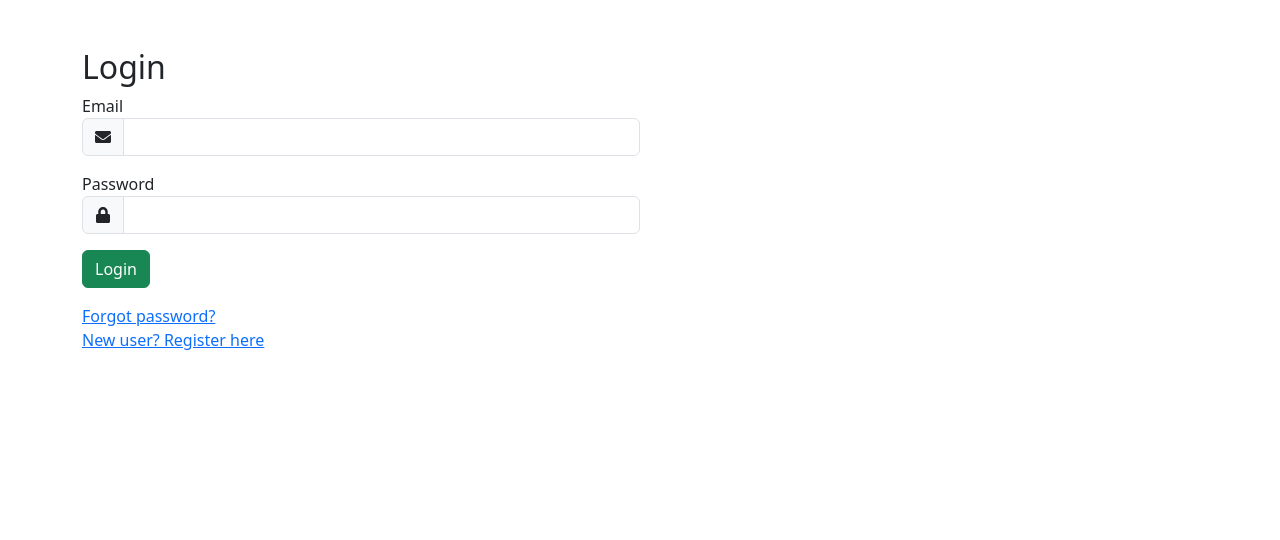
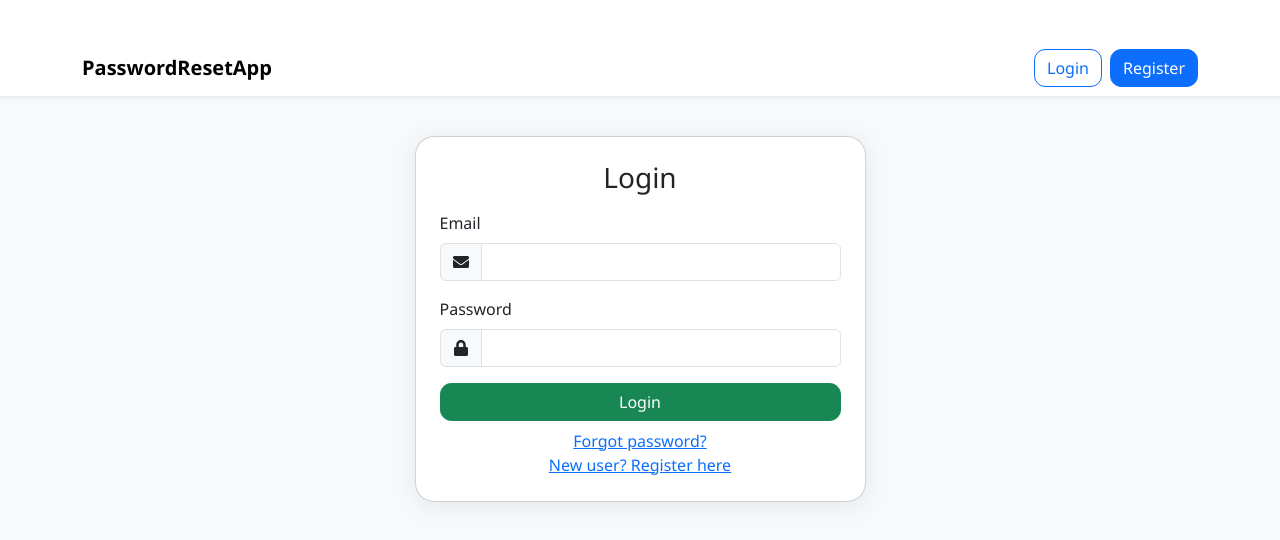
Before and after one commit to Sudhakarnan/Password-Reset-client, a React (Create React App) app: page /login in a window 1280 px wide. Shown: the top 540 px of the page. Built offline with nearby package versions, Linux system fonts and the light colour scheme.

Commit message:
Initial Push

```diff
--- a/src/App.css
+++ b/src/App.css
@@ -1,38 +1,21 @@
-.App {
-  text-align: center;
+body {
+  background: #f7fafc;
+  font-family: 'Segoe UI', sans-serif;
 }
-
-.App-logo {
-  height: 40vmin;
-  pointer-events: none;
+.container {
+  margin-top: 40px;
 }
-
-@media (prefers-reduced-motion: no-preference) {
-  .App-logo {
-    animation: App-logo-spin infinite 20s linear;
-  }
+.card {
+  box-shadow: 0 4px 24px rgba(0,0,0,0.08);
+  border-radius: 1.2rem;
 }
-
-.App-header {
-  background-color: #282c34;
-  min-height: 100vh;
-  display: flex;
-  flex-direction: column;
-  align-items: center;
-  justify-content: center;
-  font-size: calc(10px + 2vmin);
-  color: white;
+.form-label {
+  font-weight: 500;
 }
-
-.App-link {
-  color: #61dafb;
+.btn {
+  border-radius: 0.7rem;
+  font-weight: 500;
 }
-
-@keyframes App-logo-spin {
-  from {
-    transform: rotate(0deg);
-  }
-  to {
-    transform: rotate(360deg);
-  }
+.navbar {
+  margin-bottom: 20px;
 }
--- a/src/App.js
+++ b/src/App.js
@@ -1,21 +1,37 @@
-import React from 'react';
-import { BrowserRouter, Routes, Route, Navigate } from 'react-router-dom';
+import React, { useState, useEffect } from 'react';
+import { Routes, Route, Navigate } from 'react-router-dom';
+import Navbar from './components/Navbar';
+import PrivateRoute from './components/PrivateRoute';
 import Register from './pages/Register';
 import Login from './pages/Login';
 import ForgotPassword from './pages/ForgotPassword';
 import ResetPassword from './pages/ResetPassword';
+import Welcome from './pages/Welcome';
 
 function App() {
+  const [loggedIn, setLoggedIn] = useState(false);
+
+  useEffect(() => {
+    setLoggedIn(localStorage.getItem('loggedIn') === 'yes');
+  }, []);
+
   return (
-    <BrowserRouter>
+    <>
+      <Navbar loggedIn={loggedIn} setLoggedIn={setLoggedIn} />
       <Routes>
-        <Route path="/" element={<Navigate to="/login" />} />
+        <Route path="/" element={<Navigate to={loggedIn ? "/welcome" : "/login"} />} />
         <Route path="/register" element={<Register />} />
-        <Route path="/login" element={<Login />} />
+        <Route path="/login" element={<Login setLoggedIn={setLoggedIn} />} />
         <Route path="/forgot-password" element={<ForgotPassword />} />
         <Route path="/reset-password/:token" element={<ResetPassword />} />
+        <Route path="/welcome" element={
+          <PrivateRoute loggedIn={loggedIn}>
+            <Welcome setLoggedIn={setLoggedIn} />
+          </PrivateRoute>
+        } />
+        <Route path="*" element={<Navigate to="/" />} />
       </Routes>
-    </BrowserRouter>
+    </>
   );
 }
 
--- /dev/null
+++ b/src/components/Navbar.js
@@ -0,0 +1,29 @@
+import React from 'react';
+import { Link, useNavigate } from 'react-router-dom';
+
+export default function Navbar({ loggedIn, setLoggedIn }) {
+  const navigate = useNavigate();
+  const logout = () => {
+    localStorage.removeItem('loggedIn');
+    setLoggedIn(false);
+    navigate('/login');
+  };
+
+  return (
+    <nav className="navbar navbar-expand-lg navbar-light bg-white shadow-sm">
+      <div className="container">
+        <Link className="navbar-brand fw-bold" to="/">PasswordResetApp</Link>
+        <div>
+          {loggedIn ? (
+            <button className="btn btn-outline-danger ms-2" onClick={logout}>Logout</button>
+          ) : (
+            <>
+              <Link className="btn btn-outline-primary me-2" to="/login">Login</Link>
+              <Link className="btn btn-primary" to="/register">Register</Link>
+            </>
+          )}
+        </div>
+      </div>
+    </nav>
+  );
+}
--- /dev/null
+++ b/src/components/PrivateRoute.js
@@ -0,0 +1,6 @@
+import React from 'react';
+import { Navigate } from 'react-router-dom';
+
+export default function PrivateRoute({ children, loggedIn }) {
+  return loggedIn ? children : <Navigate to="/login" />;
+}
--- a/src/pages/ForgotPassword.js
+++ b/src/pages/ForgotPassword.js
@@ -5,37 +5,49 @@ import { FaEnvelope } from 'react-icons/fa';
 export default function ForgotPassword() {
   const [email, setEmail] = useState('');
   const [msg, setMsg] = useState('');
+  const [loading, setLoading] = useState(false);
 
   const handleSubmit = async e => {
     e.preventDefault();
+    setLoading(true);
     setMsg('');
     try {
-      const res = await axios.post('https://password-reset-server-polr.onrender.com/api/auth/forgot-password', { email });
+      const res = await axios.post('https://fsd-password-reset-api.onrender.com/api/auth/forgot-password', { email });
       setMsg(res.data.message);
     } catch (err) {
       setMsg(err.response?.data?.message || 'Error');
     }
+    setLoading(false);
   };
 
   return (
-    <div className="container mt-5">
-      <h2>Forgot Password</h2>
-      <form onSubmit={handleSubmit} className="w-50">
-        <div className="form-group mb-3">
-          <label>Email address</label>
+    <div className="container">
+      <div className="row justify-content-center">
+        <div className="col-md-5">
+          <div className="card p-4">
+            <h3 className="mb-3 text-center">Forgot Password</h3>
+            <form onSubmit={handleSubmit}>
+              <div className="mb-3">
+                <label className="form-label">Email address</label>
                 <div className="input-group">
                   <span className="input-group-text"><FaEnvelope /></span>
                   <input
-              type="email" className="form-control"
-              value={email} onChange={e => setEmail(e.target.value)}
-              required />
+                    type="email"
+                    className="form-control"
+                    value={email}
+                    onChange={e => setEmail(e.target.value)}
+                    required
+                  />
                 </div>
               </div>
-        <button className="btn btn-primary">Send Reset Link</button>
+              <button className="btn btn-primary w-100" disabled={loading}>{loading ? "Sending..." : "Send Reset Link"}</button>
             </form>
             {msg && <div className="alert alert-info mt-3">{msg}</div>}
-      <div className="mt-3">
+            <div className="mt-2 text-center">
               <a href="/login">Back to Login</a>
+            </div>
+          </div>
+        </div>
       </div>
     </div>
   );
--- a/src/pages/Login.js
+++ b/src/pages/Login.js
@@ -3,30 +3,38 @@ import axios from 'axios';
 import { FaEnvelope, FaLock } from 'react-icons/fa';
 import { useNavigate } from 'react-router-dom';
 
-export default function Login() {
+export default function Login({ setLoggedIn }) {
   const [email, setEmail] = useState('');
   const [password, setPassword] = useState('');
   const [msg, setMsg] = useState('');
+  const [loading, setLoading] = useState(false);
   const navigate = useNavigate();
 
   const handleSubmit = async e => {
     e.preventDefault();
+    setLoading(true);
     setMsg('');
     try {
-      await axios.post('https://password-reset-server-polr.onrender.com/api/auth/login', { email, password });
+      await axios.post('https://fsd-password-reset-api.onrender.com/api/auth/login', { email, password });
       setMsg('Login successful!');
-      setTimeout(() => navigate('/'), 1500);
+      localStorage.setItem('loggedIn', 'yes');
+      setLoggedIn(true);
+      setTimeout(() => navigate('/welcome'), 1000);
     } catch (err) {
       setMsg(err.response?.data?.message || 'Login failed!');
     }
+    setLoading(false);
   };
 
   return (
-    <div className="container mt-5">
-      <h2>Login</h2>
-      <form onSubmit={handleSubmit} className="w-50">
-        <div className="form-group mb-3">
-          <label>Email</label>
+    <div className="container">
+      <div className="row justify-content-center">
+        <div className="col-md-5">
+          <div className="card p-4">
+            <h3 className="mb-3 text-center">Login</h3>
+            <form onSubmit={handleSubmit}>
+              <div className="mb-3">
+                <label className="form-label">Email</label>
                 <div className="input-group">
                   <span className="input-group-text"><FaEnvelope /></span>
                   <input
@@ -38,8 +46,8 @@ export default function Login() {
                   />
                 </div>
               </div>
-        <div className="form-group mb-3">
-          <label>Password</label>
+              <div className="mb-3">
+                <label className="form-label">Password</label>
                 <div className="input-group">
                   <span className="input-group-text"><FaLock /></span>
                   <input
@@ -51,13 +59,16 @@ export default function Login() {
                   />
                 </div>
               </div>
-        <button className="btn btn-success">Login</button>
+              <button className="btn btn-success w-100" disabled={loading}>{loading ? "Logging in..." : "Login"}</button>
             </form>
-      {msg && <div className={`alert mt-3 ${msg.includes('successful') ? 'alert-success' : 'alert-danger'}`}>{msg}</div>}
-      <div className="mt-3">
+            {msg && <div className={`alert mt-3 ${msg.includes('success') ? 'alert-success' : 'alert-danger'}`}>{msg}</div>}
+            <div className="mt-2 text-center">
               <a href="/forgot-password">Forgot password?</a><br />
               <a href="/register">New user? Register here</a>
             </div>
           </div>
+        </div>
+      </div>
+    </div>
   );
 }
--- a/src/pages/Register.js
+++ b/src/pages/Register.js
@@ -7,26 +7,32 @@ export default function Register() {
   const [email, setEmail] = useState('');
   const [password, setPassword] = useState('');
   const [msg, setMsg] = useState('');
+  const [loading, setLoading] = useState(false);
   const navigate = useNavigate();
 
   const handleSubmit = async e => {
     e.preventDefault();
+    setLoading(true);
     setMsg('');
     try {
-      await axios.post('https://password-reset-server-polr.onrender.com/api/auth/register', { email, password });
+      await axios.post('https://fsd-password-reset-api.onrender.com/api/auth/register', { email, password });
       setMsg('Registration successful! Redirecting to login...');
       setTimeout(() => navigate('/login'), 1500);
     } catch (err) {
       setMsg(err.response?.data?.message || 'Registration failed.');
     }
+    setLoading(false);
   };
 
   return (
-    <div className="container mt-5">
-      <h2>Register</h2>
-      <form onSubmit={handleSubmit} className="w-50">
-        <div className="form-group mb-3">
-          <label>Email</label>
+    <div className="container">
+      <div className="row justify-content-center">
+        <div className="col-md-5">
+          <div className="card p-4">
+            <h3 className="mb-3 text-center">Create Account</h3>
+            <form onSubmit={handleSubmit}>
+              <div className="mb-3">
+                <label className="form-label">Email</label>
                 <div className="input-group">
                   <span className="input-group-text"><FaEnvelope /></span>
                   <input
@@ -38,8 +44,8 @@ export default function Register() {
                   />
                 </div>
               </div>
-        <div className="form-group mb-3">
-          <label>Password</label>
+              <div className="mb-3">
+                <label className="form-label">Password</label>
                 <div className="input-group">
                   <span className="input-group-text"><FaLock /></span>
                   <input
@@ -52,11 +58,14 @@ export default function Register() {
                   />
                 </div>
               </div>
-        <button className="btn btn-primary">Register</button>
+              <button className="btn btn-primary w-100" disabled={loading}>{loading ? "Registering..." : "Register"}</button>
             </form>
-      {msg && <div className={`alert mt-3 ${msg.includes('successful') ? 'alert-success' : 'alert-danger'}`}>{msg}</div>}
-      <div className="mt-3">
+            {msg && <div className={`alert mt-3 ${msg.includes('success') ? 'alert-success' : 'alert-danger'}`}>{msg}</div>}
+            <div className="mt-2 text-center">
               <a href="/login">Already have an account? Login</a>
+            </div>
+          </div>
+        </div>
       </div>
     </div>
   );
--- a/src/pages/ResetPassword.js
+++ b/src/pages/ResetPassword.js
@@ -8,46 +8,59 @@ export default function ResetPassword() {
   const [valid, setValid] = useState(false);
   const [password, setPassword] = useState('');
   const [msg, setMsg] = useState('');
+  const [loading, setLoading] = useState(false);
   const navigate = useNavigate();
 
   useEffect(() => {
-    axios.get(`https://password-reset-server-polr.onrender.com/api/auth/reset-password/${token}`)
+    axios.get(`https://fsd-password-reset-api.onrender.com/api/auth/reset-password/${token}`)
       .then(() => setValid(true))
       .catch(() => setMsg('Token expired or invalid!'));
   }, [token]);
 
   const handleSubmit = async e => {
     e.preventDefault();
+    setLoading(true);
     try {
-      const res = await axios.post(`https://password-reset-server-polr.onrender.com/api/auth/reset-password/${token}`, { password });
+      const res = await axios.post(`https://fsd-password-reset-api.onrender.com/api/auth/reset-password/${token}`, { password });
       setMsg(res.data.message);
-      setTimeout(() => navigate('/login'), 2000);
+      setTimeout(() => navigate('/login'), 1500);
     } catch (err) {
       setMsg(err.response?.data?.message || 'Error');
     }
+    setLoading(false);
   };
 
   return (
-    <div className="container mt-5">
-      <h2>Reset Password</h2>
+    <div className="container">
+      <div className="row justify-content-center">
+        <div className="col-md-5">
+          <div className="card p-4">
+            <h3 className="mb-3 text-center">Reset Password</h3>
             {valid ? (
-        <form onSubmit={handleSubmit} className="w-50">
-          <div className="form-group mb-3">
-            <label>New Password</label>
+              <form onSubmit={handleSubmit}>
+                <div className="mb-3">
+                  <label className="form-label">New Password</label>
                   <div className="input-group">
                     <span className="input-group-text"><FaLock /></span>
                     <input
-                type="password" className="form-control"
-                value={password} onChange={e => setPassword(e.target.value)}
-                required minLength={6} />
+                      type="password"
+                      className="form-control"
+                      value={password}
+                      onChange={e => setPassword(e.target.value)}
+                      required
+                      minLength={6}
+                    />
                   </div>
                 </div>
-          <button className="btn btn-primary">Reset Password</button>
+                <button className="btn btn-primary w-100" disabled={loading}>{loading ? "Resetting..." : "Reset Password"}</button>
               </form>
             ) : (
               <div className="alert alert-danger">{msg}</div>
             )}
             {msg && valid && <div className="alert alert-info mt-3">{msg}</div>}
           </div>
+        </div>
+      </div>
+    </div>
   );
 }
--- /dev/null
+++ b/src/pages/Welcome.js
@@ -0,0 +1,27 @@
+import React from 'react';
+
+export default function Welcome({ setLoggedIn }) {
+  return (
+    <div className="container">
+      <div className="row justify-content-center">
+        <div className="col-md-7">
+          <div className="card p-5 text-center">
+            <h2 className="mb-4">🎉 Welcome!</h2>
+            <p className="lead mb-4">
+              You have successfully logged in.<br />
+              This is your protected dashboard.
+            </p>
+            <button className="btn btn-outline-danger w-50"
+                    onClick={() => {
+                      localStorage.removeItem('loggedIn');
+                      setLoggedIn(false);
+                      window.location = '/login';
+                    }}>
+              Logout
+            </button>
+          </div>
+        </div>
+      </div>
+    </div>
+  );
+}
```
Also changed, not shown: src/index.js (+4 -3 lines). Lines whose indentation alone changed are shown as unchanged.
